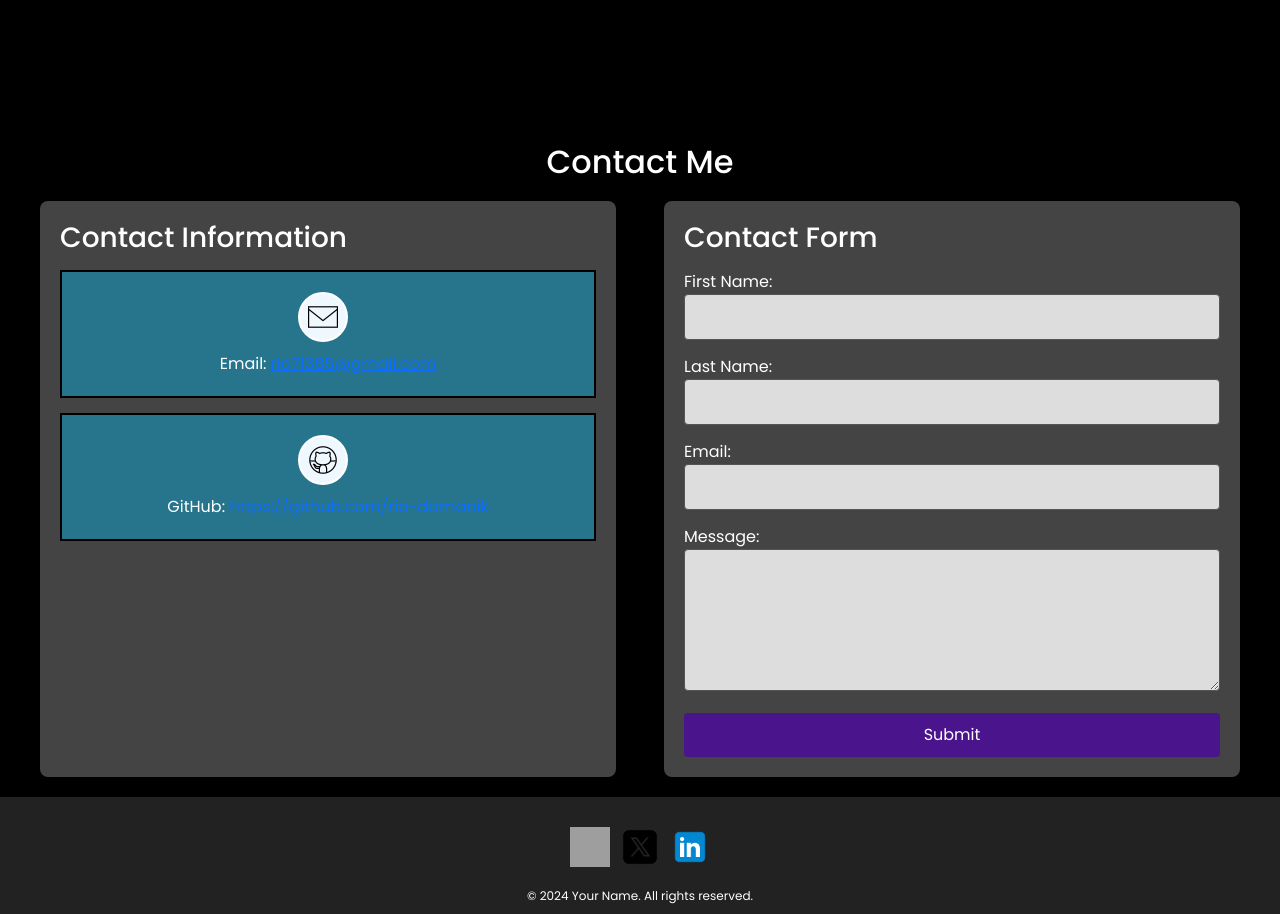
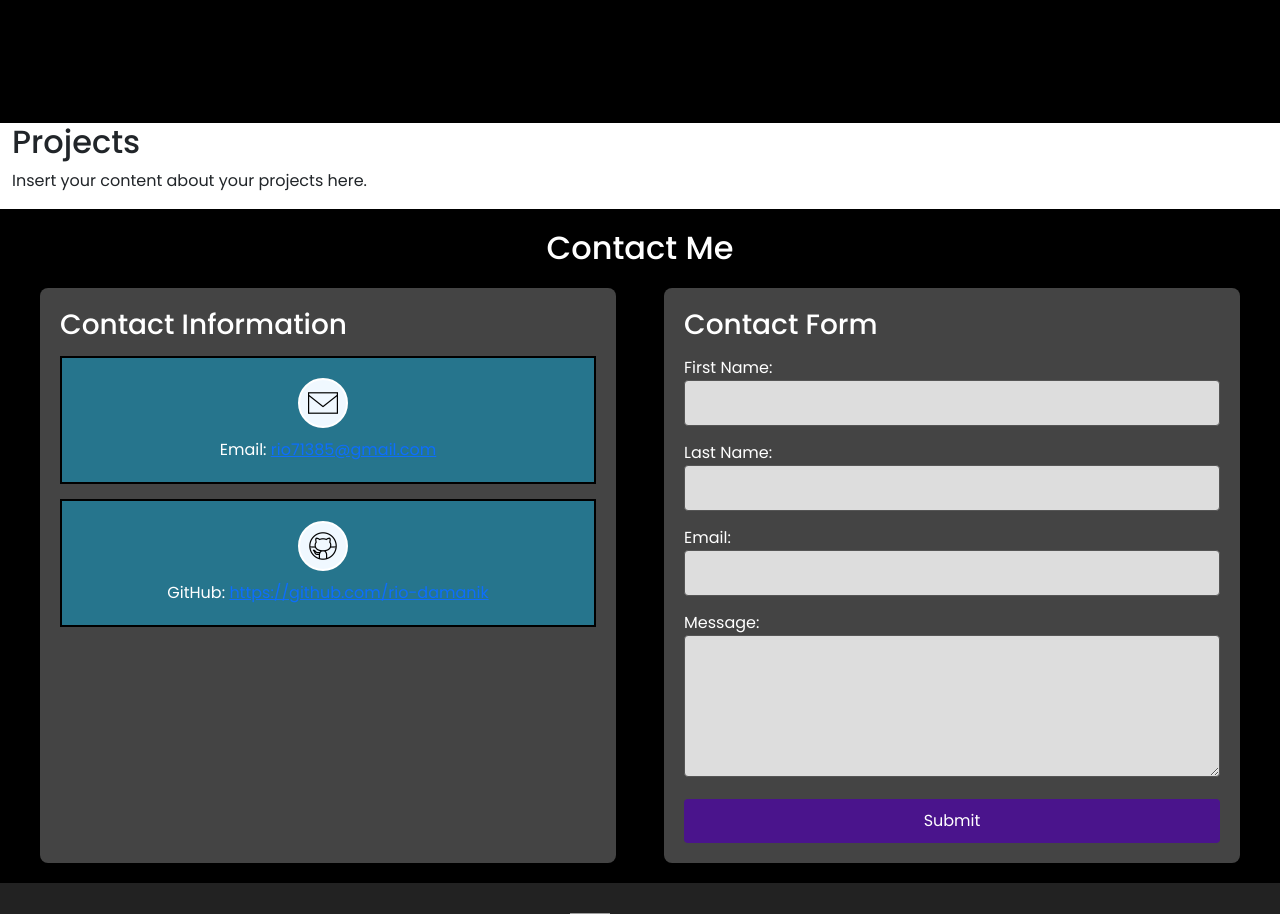
Before and after one commit to rio-damanik/react-portofolios, a React (Create React App) app: page / in a window 1280 px wide. Shown: the part 1800-2714 px from the top of the page. Built offline with nearby package versions, Linux system fonts and the light colour scheme; grey boxes are pictures that could not be loaded.

Commit message:
update navbar

```diff
--- a/src/App.jsx
+++ b/src/App.jsx
@@ -7,6 +7,7 @@ import WorkExperience from "./components/WorkExperience/WorkExperience";
 import ContactMe from "./components/ContactMe/ContactMe";
 import Footer from "./components/Footer/footer";
 import AboutMe from "./components/About/AboutMe";
+import ProjectMe from "./components/ProjectMe/ProjectMe";
 import "bootstrap/dist/css/bootstrap.css";
 
 const App = () => {
@@ -19,6 +20,7 @@ const App = () => {
           <AboutMe />
           <Skills />
           <WorkExperience />
+          <ProjectMe />
           <ContactMe />
         </div>
       </div>
--- a/src/components/NavBar/Navbar.jsx
+++ b/src/components/NavBar/Navbar.jsx
@@ -54,7 +54,7 @@ const Navbar = () => {
               </a>
             </li>
             <li>
-              <a className="menu-item" href="project-me">
+              <a className="menu-item" href="#project-me">
                 Project
               </a>
             </li>
--- a/src/components/ProjectMe/ProjectMe.jsx
+++ b/src/components/ProjectMe/ProjectMe.jsx
@@ -1,7 +1,12 @@
 import React from "react";
 
 const ProjectMe = () => {
-  return <div>ProjectMe</div>;
+  return (
+    <section id="project-me" className="project-me-container">
+      <h2>Projects</h2>
+      <p>Insert your content about your projects here.</p>
+    </section>
+  );
 };
 
 export default ProjectMe;
```
